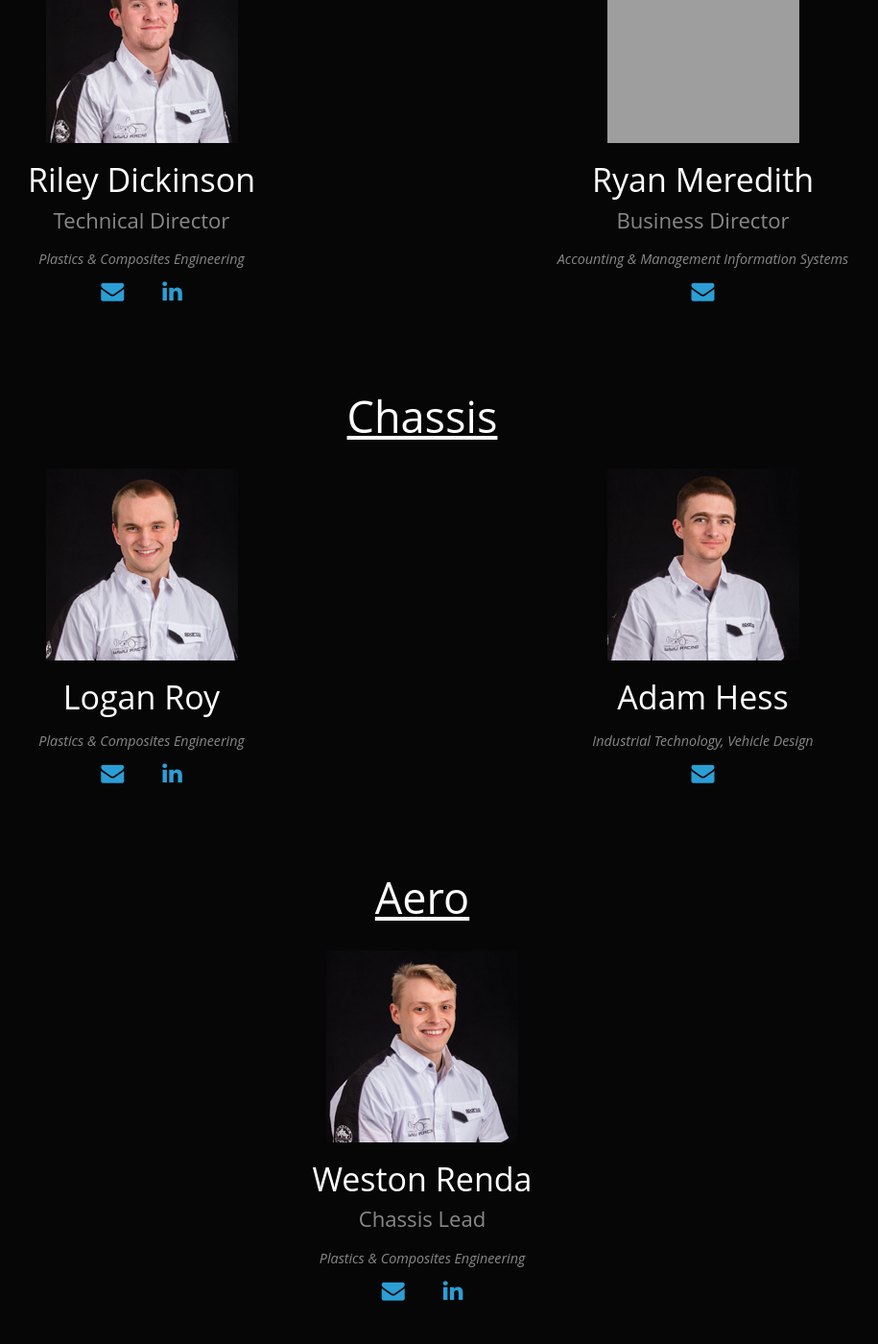
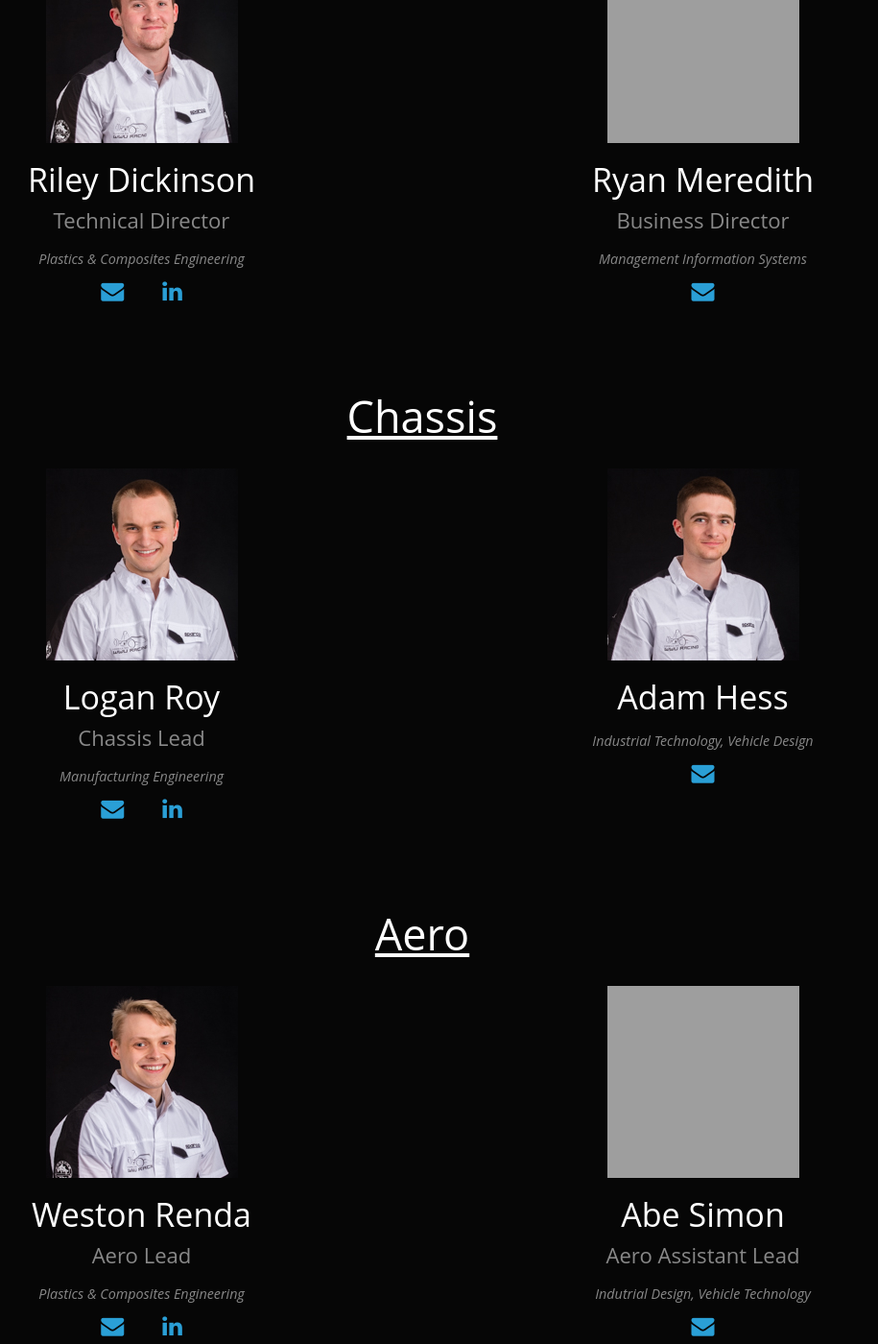
Before and after one commit to wwuracingGH/wwuracingGH.github.io, a Jekyll site: the page built from about/roster.html, in a window 1280 px wide and 1400 px high, scrolled down 852 px. Shown: the whole window at 96% size, without its empty margins (200-1115 px from the left). Built offline with Jekyll 4.4.1, drawn with Linux system fonts in a browser that asks for light colours; some web fonts are replaced; some of the changed text lies outside the part shown.

Commit message:
Update roster.yml

```diff
--- a/_data/roster.yml
+++ b/_data/roster.yml
@@ -2,6 +2,7 @@
   members:
     - name: Austin Mellinger
       title: Project Manager
+      linkedin: https://www.linkedin.com/in/austinmellinger/
       major: Manufacturing Engineering
 
 - heading: Directors
@@ -13,16 +14,16 @@
 
     - name: Ryan Meredith
       title: Business Director
-      major: Accounting & Management Information Systems
+      major: Management Information Systems
 
 
 - heading: Chassis
   members:
     - name: Logan Roy
+      title: Chassis Lead
       major: Manufacturing Engineering
-      linkedin: http://www.linkedin.com/in/logan-roy-bb3391162/
+      linkedin: https://www.linkedin.com/in/loganroy3
       lead: true
-      major: Plastics & Composites Engineering
 
     - name: Adam Hess
       major: Industrial Technology, Vehicle Design
@@ -32,16 +33,21 @@
 - heading: Aero
   members:
     - name: Weston Renda
-      title: Chassis Lead
+      title: Aero Lead
       linkedin: http://www.linkedin.com/in/weston-renda-194a56a0
       lead: true
       major: Plastics & Composites Engineering
+
+    - name: Abe Simon
+      title: Aero Assistant Lead
+      lead: true
+      major: Indutrial Design, Vehicle Technology
 
 
 - heading: Suspension
   members:
     - name: Wyatt Lemoine
-      title: Assistant Suspension Lead
+      title: Suspension Lead
       major: Manufacturing Engineering
       linkedin: http://www.linkedin.com/in/wyatt-lemoine-425b90178/
       lead: true
@@ -56,8 +62,10 @@
       major: Manufacturing Engineering
 
     - name: Sean Lawrence
+      title: Powertrain Assistant Lead
       major: Manufacturing Engineering
       lead: true
+      linkedin: https://www.linkedin.com/in/sean-lawrence-793a77183/
 
 
 - heading: Ergonomics
@@ -65,6 +73,14 @@
     - name: Ellison Brink
       title: Ergonomics Lead
       lead: true
+      major: Plastics anf Composites Engineering
+      linkedin: https://www.linkedin.com/in/ellison-brink-b66076180/
+
+    - name: Niklas Dolph
+      title: Ergonimics Assistant Lead
+      lead: true
+      major: Plastics and Composites Engineering
+      linkedin: https://www.linkedin.com/in/niklas-dolph-89b268197/
 
 
 - heading: Electronics
@@ -73,3 +89,4 @@
       title: Electronics Lead
       lead: true
       major: Computer Science
+      linkedin: https://www.linkedin.com/in/peter-schinske-66359b196/
```
